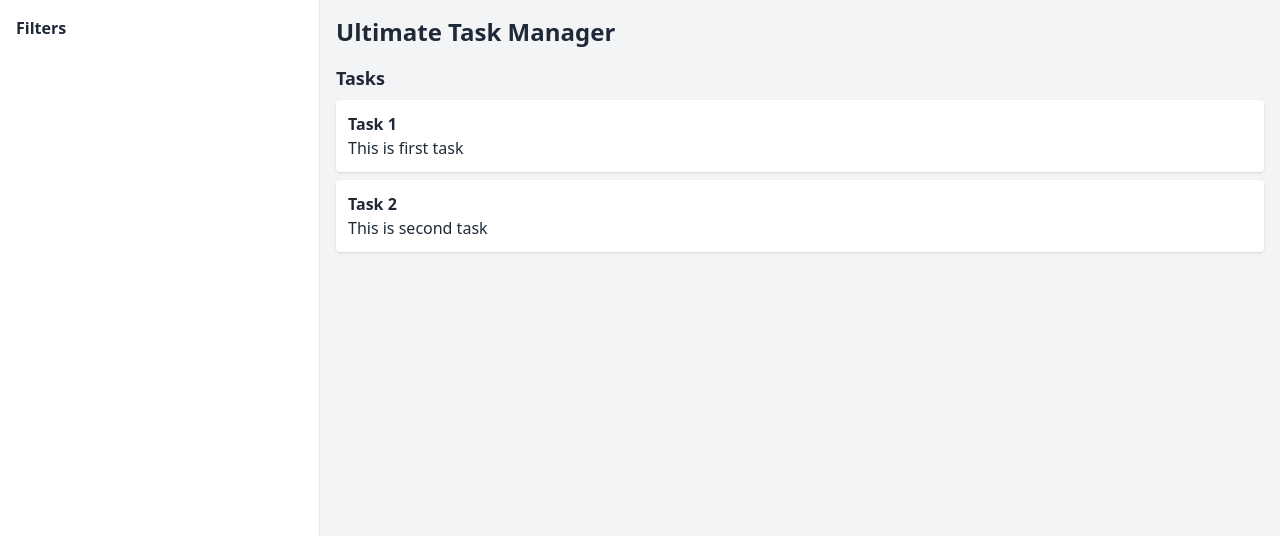
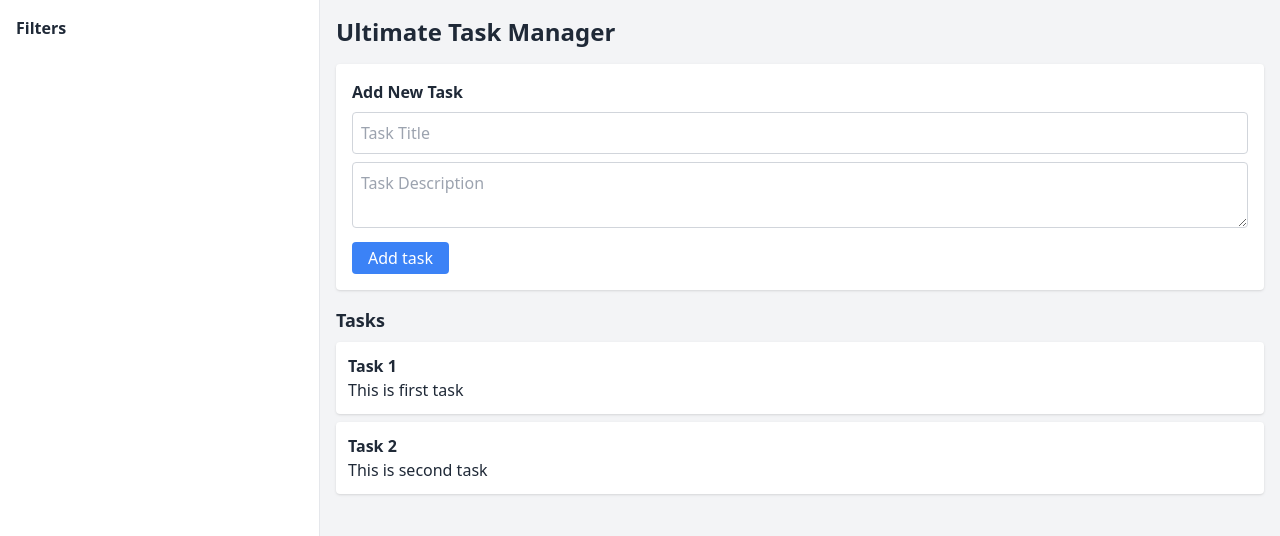
Before and after one commit to Srinivaskoruprolu007/task-manager, a React (Vite) app: page / in a window 1280 px wide. Shown: the top 536 px of the page. Built offline with nearby package versions, Linux system fonts and the light colour scheme.

Commit message:
implemented add task feature

```diff
--- a/src/App.jsx
+++ b/src/App.jsx
@@ -1,14 +1,22 @@
+import { useState } from "react";
 import Header from "./components/Header";
 import Sidebar from "./components/Sidebar";
 import TaskList from "./components/TaskList";
+import AddTaskForm from "./components/AddTaskForm";
 
 function App() {
+  const [tasks, setTasks] = useState([]);
+  const addTask = (newTask) => {
+    const taskWithId = { ...newTask, id: Date.now() };
+    setTasks([...tasks, taskWithId]);
+  };
   return (
     <div className="flex min-h-screen bg-gray-100 text-gray-800">
       <Sidebar />
       <div className="flex-1 p-4">
         <Header />
-        <TaskList />
+        <AddTaskForm addTask={addTask} />
+        <TaskList tasks = {tasks}/>
       </div>
     </div>
   );
--- /dev/null
+++ b/src/components/AddTaskForm.jsx
@@ -0,0 +1,46 @@
+/* eslint-disable react/prop-types */
+import { useState } from "react";
+const AddTaskForm = ({ addTask }) => {
+  const [title, setTitle] = useState("");
+  const [description, setDescription] = useState("");
+
+  const onSubmitHandler = (e) => {
+    e.preventDefault();
+    if (title.trim() === "" || description.trim() === "") return;
+    addTask({ title, description });
+    setTitle("");
+    setDescription("");
+  };
+
+  return (
+    <form
+      onSubmit={onSubmitHandler}
+      className="mb-4 bg-white p-4 rounded shadow"
+    >
+      <h3 className="font-semibold mb-2">Add New Task</h3>
+      <input
+        type="text"
+        placeholder="Task Title"
+        value={title}
+        onChange={(e) => setTitle(e.target.value)}
+        className="w-full p-2 border mb-2 border-gray-300 rounded"
+        required
+      />
+      <textarea
+        placeholder="Task Description"
+        value={description}
+        onChange={(e) => setDescription(e.target.value)}
+        className="w-full p-2 border mb-2 border-gray-300 rounded"
+        required
+      />
+      <button
+        type="submit"
+        className="bg-blue-500 text-white py-1 px-4 rounded hover:bg-blue-600"
+      >
+        Add task
+      </button>
+    </form>
+  );
+};
+
+export default AddTaskForm;
--- a/src/components/TaskList.jsx
+++ b/src/components/TaskList.jsx
@@ -1,7 +1,9 @@
 import TaskItem from "./TaskItem";
 
-const TaskList = () => {
-  const tasks = [
+// eslint-disable-next-line react/prop-types
+const TaskList = ({ tasks }) => {
+  const allTasks = [
+    ...tasks,
     { id: 1, title: "Task 1", description: "This is first task" },
     { id: 2, title: "Task 2", description: "This is second task" },
   ];
@@ -9,7 +11,7 @@ const TaskList = () => {
     <div>
       <h2 className="font-semibold text-lg mb-2">Tasks</h2>
       <div className="space-y-2">
-        {tasks.map((task) => (
+        {allTasks.map((task) => (
           <TaskItem key={task.id} task={task} />
         ))}
       </div>
```
